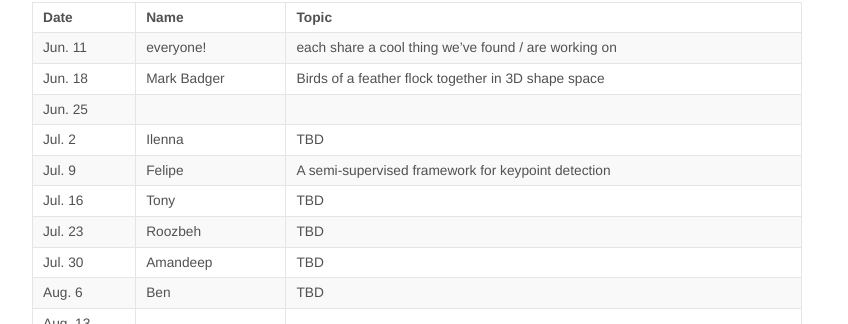
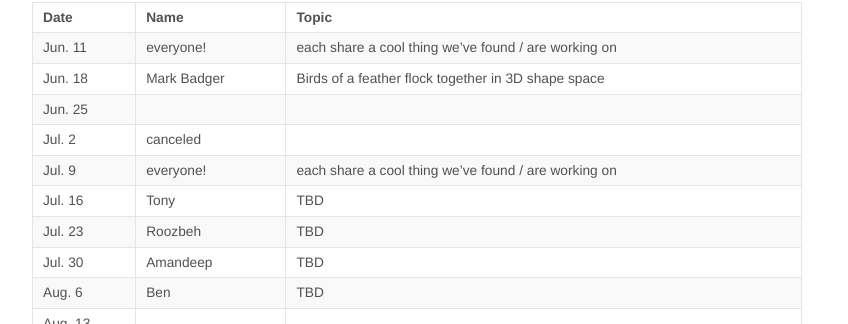
Before and after one commit to KordingLab/KordingLab.github.io, a Jekyll site: the page built from _posts/2021-01-01-upcoming-lab-teaching.md, in a window 1280 px wide and 900 px high, scrolled down 367 px. Shown: the part 128-452 px from the top of the window, without its empty margins (223-1071 px from the left). Built offline with Jekyll 4.4.1, drawn with Linux system fonts in a browser that asks for light colours; nearby versions of some CDN libraries; comment, search, counter and statistics services are not loaded.

Commit message:
Update 2021-01-01-upcoming-lab-teaching.md
updated past 2 weeks of canceled teaching topics

```diff
--- a/_posts/2021-01-01-upcoming-lab-teaching.md
+++ b/_posts/2021-01-01-upcoming-lab-teaching.md
@@ -21,8 +21,8 @@ Get on the listserve for announcements: https://groups.google.com/forum/#!forum/
 | Jun. 11 | everyone! | each share a cool thing we've found / are working on |
 | Jun. 18 | Mark Badger | Birds of a feather flock together in 3D shape space |
 | Jun. 25 | |  |
-| Jul. 2 | Ilenna | TBD |
-| Jul. 9 | Felipe | A semi-supervised framework for keypoint detection |
+| Jul. 2 | canceled |  |
+| Jul. 9 | everyone! | each share a cool thing we've found / are working on |
 | Jul. 16 | Tony | TBD |
 | Jul. 23 | Roozbeh | TBD |
 | Jul. 30 | Amandeep| TBD |
```
